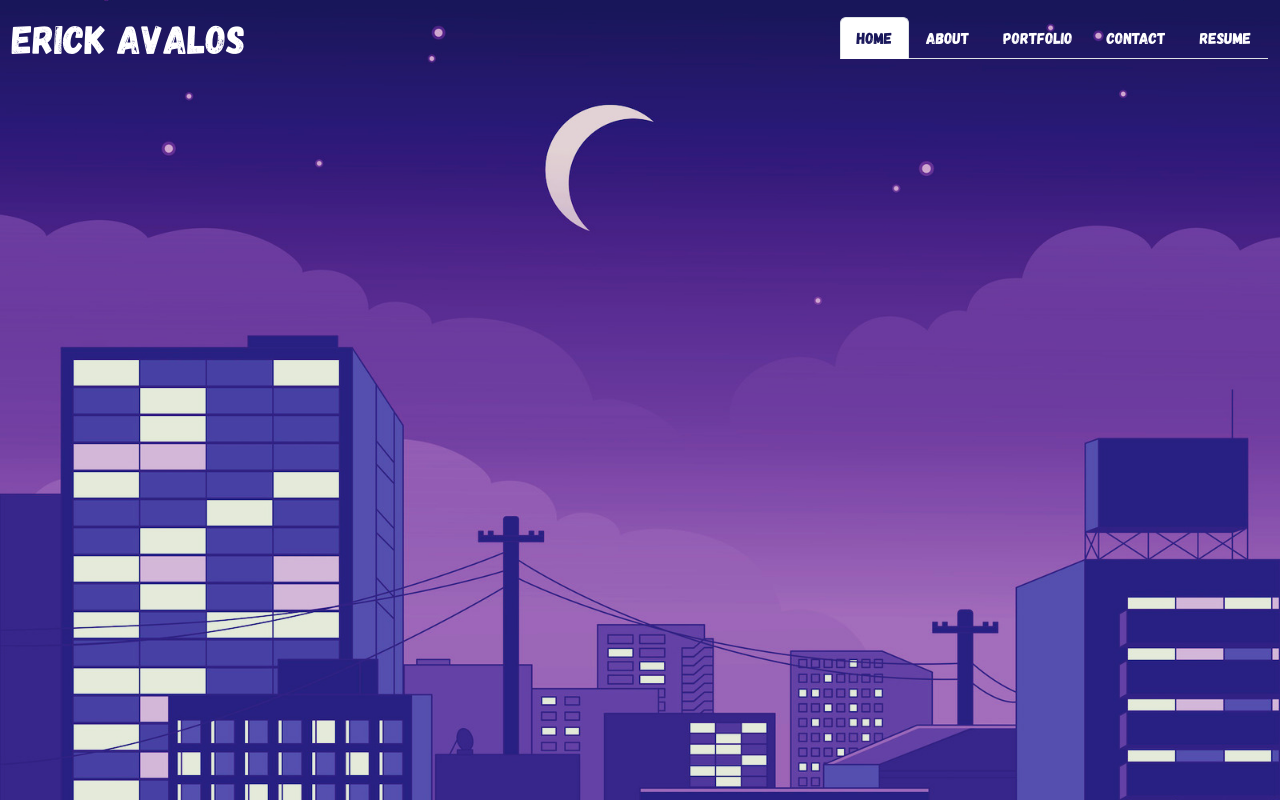
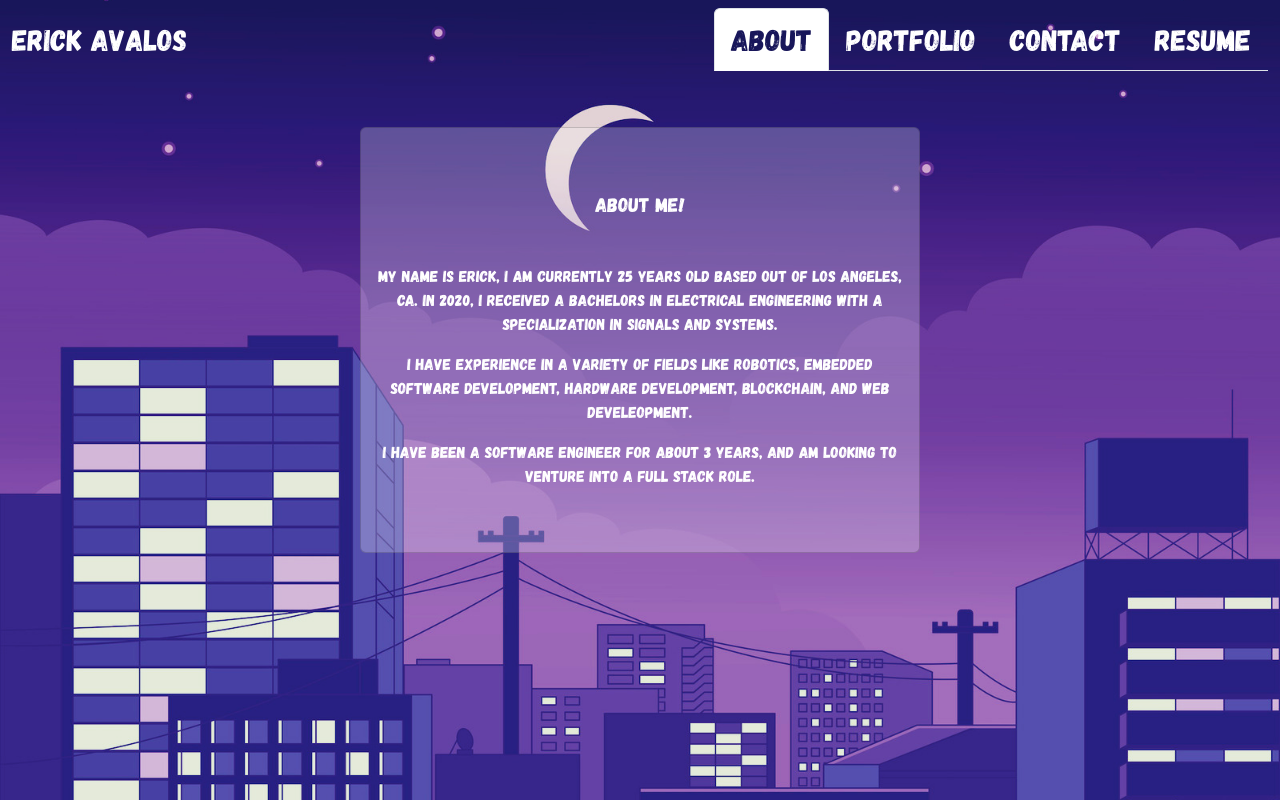
Before and after one commit to erickjavalos/portfolio, a React (Create React App) app: page / in a window 1280 px wide. Built offline with nearby package versions, Linux system fonts and the light colour scheme.

Commit message:
cleaned up react app to mimic functionality of demo

```diff
--- a/package.json
+++ b/package.json
@@ -10,6 +10,7 @@
     "bootstrap": "^5.2.3",
     "dotenv": "^16.0.3",
     "react": "17.0.2",
+    "react-bootstrap": "^2.7.2",
     "react-dom": "17.0.2",
     "react-scripts": "5.0.1",
     "web-vitals": "^2.1.4"
--- a/src/components/NavTabs.js
+++ b/src/components/NavTabs.js
@@ -16,24 +16,13 @@ function NavTabs({ currentPage, handlePageChange }) {
         <a
           class="navbar-brand"
           style={styles.titleName}
-          href="#home"
-          onClick={() => handlePageChange('Home')}
+          href="#about"
+          onClick={() => handlePageChange('About')}
           className={'nav-link'}
         >
           Erick Avalos
         </a>
         <ul className="nav nav-tabs justify-content-end">
-          <li className="nav-item">
-            <a
-              href="#home"
-              onClick={() => handlePageChange('Home')}
-              // This is a conditional (ternary) operator that checks to see if the current page is "Home"
-              // If it is, we set the current page to 'nav-link-active', otherwise we set it to 'nav-link'
-              className={currentPage === 'Home' ? 'nav-link active' : 'nav-link'}
-            >
-              Home
-            </a>
-          </li>
           <li className="nav-item">
             <a
               href="#about"
--- a/src/components/PortfolioContainer.js
+++ b/src/components/PortfolioContainer.js
@@ -31,7 +31,7 @@ const combinedStyles = { ...styles.backgroundStyle, ...styles.myText };
 
 
 export default function PortfolioContainer() {
-  const [currentPage, setCurrentPage] = useState('Home');
+  const [currentPage, setCurrentPage] = useState('About');
 
   // This method is checking to see what the value of `currentPage` is. Depending on the value of currentPage, we return the corresponding component to render.
   const renderPage = () => {
--- a/src/components/css/styles.css
+++ b/src/components/css/styles.css
@@ -1,6 +1,15 @@
 .nav-link {
     color: white !important;
+    font-size: 30px !important;
 }
 .active {
     color: #18165A !important;
 }
+
+.text-color{
+    color: rgba(255,255,255,1);
+}
+
+.card-title-size {
+    font-size: 100px;
+}
--- a/src/components/pages/About.js
+++ b/src/components/pages/About.js
@@ -1,17 +1,25 @@
 import React from 'react';
+import Card from 'react-bootstrap/Card';
+import '../css/styles.css'
+
 
 export default function About() {
   return (
-    <div>
-      <h1>About Page</h1>
-      <p>
-        Nunc pharetra finibus est at efficitur. Praesent sed congue diam.
-        Integer gravida dui mauris, ut interdum nunc egestas sed. Aenean sed
-        mollis diam. Nunc aliquet risus ac finibus porta. Nam quis arcu non
-        lectus tincidunt fermentum. Suspendisse aliquet orci porta quam semper
-        imperdiet. Praesent euismod mi justo, faucibus scelerisque risus cursus
-        in. Sed rhoncus mollis diam, sit amet facilisis lectus blandit at.
-      </p>
-    </div>
+    <Card className="text-center text-color mx-auto my-5 py-5"style={{ width: '35rem', background: 'rgba(255,255,255,0.25)' }}>
+      <Card.Body>
+        <Card.Title className="mb-5" > About Me!</Card.Title>
+        <Card.Text>
+        My name is Erick, I am currently 25 years old based out of Los Angeles, Ca. In 2020, I received a bachelors in Electrical Engineering with a specialization in Signals and Systems.
+        </Card.Text>
+        <Card.Text>
+        I have experience in a variety of fields like robotics, embedded software development, hardware development, blockchain, and web develeopment.
+        </Card.Text>
+        <Card.Text>
+        I have been a software engineer for about 3 years, and am looking to venture into a full stack role.
+        </Card.Text>
+
+        {/* <Button variant="primary">Go somewhere</Button> */}
+      </Card.Body>
+    </Card>
   );
 }
```
